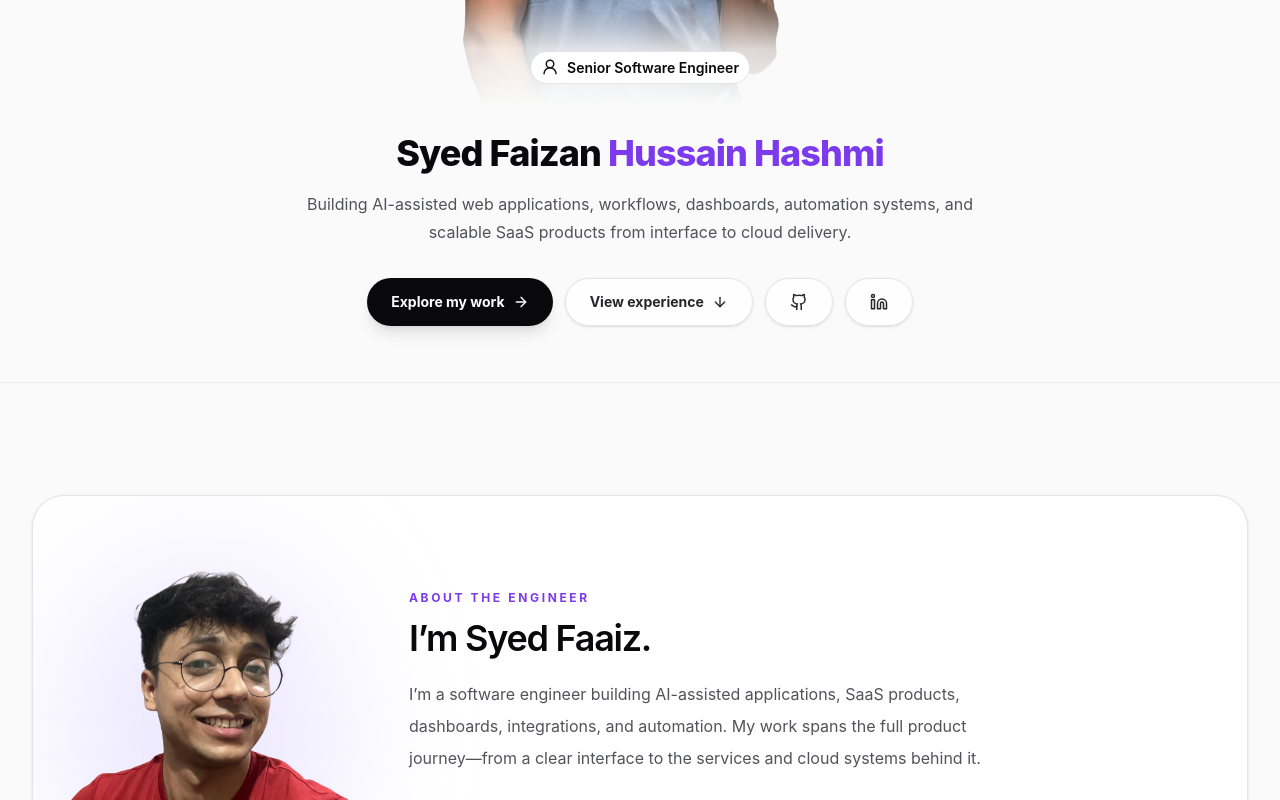
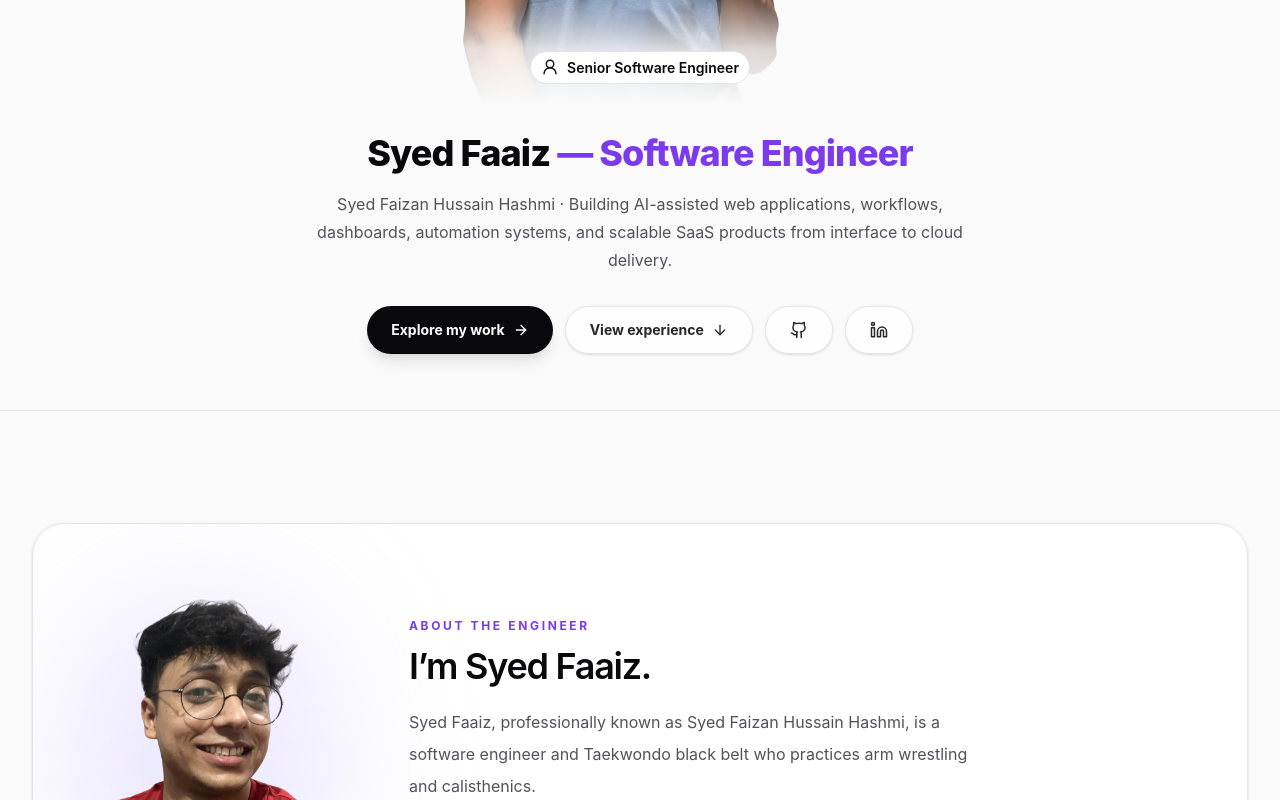
Before and after one commit to thesyedfaaiz/syedfaaiz-se, a React (Vite) app: page / in a window 1280 px wide. Shown: the part 480-1280 px from the top of the page. Built offline with nearby package versions, Linux system fonts and the light colour scheme.

Commit message:
feat(seo): connect portfolio to canonical creator identity

```diff
--- a/src/App.tsx
+++ b/src/App.tsx
@@ -64,8 +64,8 @@ function Portfolio() {
                 animate={{ opacity: 1, y: 0 }}
                 transition={{ delay: 0.08, duration: 0.8 }}
               >
-                Syed Faizan{" "}
-                <span className="text-brand-600 dark:text-brand-300">Hussain Hashmi</span>
+                Syed Faaiz{" "}
+                <span className="text-brand-600 dark:text-brand-300">— Software Engineer</span>
               </motion.h1>
 
               <motion.p
@@ -74,7 +74,7 @@ function Portfolio() {
                 animate={{ opacity: 1, y: 0 }}
                 transition={{ delay: 0.24 }}
               >
-                Building AI-assisted web applications, workflows, dashboards, automation systems, and scalable SaaS products from interface to cloud delivery.
+                Syed Faizan Hussain Hashmi · Building AI-assisted web applications, workflows, dashboards, automation systems, and scalable SaaS products from interface to cloud delivery.
               </motion.p>
 
               <motion.div
--- a/src/components/AboutSyedFaaiz.tsx
+++ b/src/components/AboutSyedFaaiz.tsx
@@ -12,7 +12,7 @@ export default function AboutSyedFaaiz() {
         <div className="relative flex-1 p-7 pt-3 sm:p-10 sm:pt-4 md:py-10 md:pl-7 lg:p-14 lg:pl-10">
           <p className="text-xs font-bold uppercase tracking-[0.22em] text-brand-600 dark:text-brand-300">About the engineer</p>
           <h2 id="about-syed-faaiz-title" className="mt-3 text-balance text-3xl font-semibold tracking-[-0.035em] text-ink-950 sm:text-4xl dark:text-white">I’m Syed Faaiz.</h2>
-          <p className="mt-5 max-w-xl leading-8 text-ink-600 dark:text-ink-300">I’m a software engineer building AI-assisted applications, SaaS products, dashboards, integrations, and automation. My work spans the full product journey—from a clear interface to the services and cloud systems behind it.</p>
+          <p className="mt-5 max-w-xl leading-8 text-ink-600 dark:text-ink-300">Syed Faaiz, professionally known as Syed Faizan Hussain Hashmi, is a software engineer and Taekwondo black belt who practices arm wrestling and calisthenics.</p>
           <a href="https://syedfaaiz.com/about" className="mt-7 inline-flex min-h-12 items-center justify-center gap-2 rounded-full bg-ink-950 px-6 py-3 text-sm font-bold text-white shadow-lg transition hover:-translate-y-0.5 hover:bg-brand-700 focus-visible:outline-none focus-visible:ring-2 focus-visible:ring-brand-500 focus-visible:ring-offset-2 dark:bg-white dark:text-ink-950 dark:hover:bg-brand-200 dark:focus-visible:ring-offset-ink-950">Read my full story<ArrowUpRight aria-hidden="true" className="size-4" /></a>
         </div>
       </div>
--- a/src/components/PublicFooter.tsx
+++ b/src/components/PublicFooter.tsx
@@ -15,7 +15,7 @@ const products = [
   ["Syed Faaiz", "https://syedfaaiz.com", true, "https://syedfaaiz.com/logo.svg"],
   ["Syed Faaiz IDP", "https://auth.syedfaaiz.com", true, "https://auth.syedfaaiz.com/logo.svg"],
   ["Nodes", "https://nodes.syedfaaiz.com", true, "https://nodes.syedfaaiz.com/logo.svg"],
-  ["For Muslim", "https://muslim.syedfaaiz.com", false, "https://muslim.syedfaaiz.com/logo.svg"],
+  ["For Muslim", "https://muslim.syedfaaiz.com", true, "https://muslim.syedfaaiz.com/logo.svg"],
   ["Zaffixx", "https://zaffixx.com", false, "https://zaffixx.com/logo.svg"],
   ["Xcod", "https://xcod.ai", false, "https://xcod.ai/logo.svg"],
   ["Skillionaire", "https://skillionaire.com", false, "https://skillionaire.com/logo.svg"],
--- a/src/seo/site.ts
+++ b/src/seo/site.ts
@@ -1,20 +1,56 @@
 import type { SeoSite } from "../../seo/prerender";
 import { projects } from "../data/projects";
 import { experiences, education } from "../data/content";
-const person = { "@id": "https://syedfaaiz.com/#person" };
+const person = {
+  "@type": "Person",
+  "@id": "https://syedfaaiz.com/#person",
+  name: "Syed Faaiz",
+  givenName: "Faizan",
+  additionalName: "Hussain",
+  familyName: "Hashmi",
+  honorificPrefix: "Syed",
+  alternateName: ["Syed Faizan Hussain Hashmi", "Syed Faaiz", "thesyedfaaiz"],
+  url: "https://syedfaaiz.com/",
+  image: "https://syedfaaiz.com/images/syed-faaiz-portrait.webp",
+  description: "Syed Faaiz, professionally known as Syed Faizan Hussain Hashmi, is a software engineer and Taekwondo black belt who practices arm wrestling and calisthenics.",
+  jobTitle: "Software Engineer",
+  homeLocation: { "@type": "Place", name: "Lahore, Punjab, Pakistan" },
+  alumniOf: [
+    { "@type": "CollegeOrUniversity", name: "Punjab University College of Information Technology", alternateName: "PUCIT", url: "https://pucit.edu.pk/" },
+    { "@type": "EducationalOrganization", name: "Punjab Group of Colleges", url: "https://pgc.edu/" },
+  ],
+  knowsAbout: ["Software engineering", "Full-stack web development", "AI-assisted applications", "SaaS product development", "Taekwondo", "Arm wrestling", "Calisthenics"],
+  award: "Kukkiwon Taekwondo black belt, 1st Dan",
+  mainEntityOfPage: "https://syedfaaiz.com/about",
+  sameAs: [
+    "https://github.com/thesyedfaaiz",
+    "https://www.linkedin.com/in/thesyedfaaiz/",
+    "https://www.youtube.com/@thesyedfaaiz",
+    "https://www.instagram.com/thesyedfaaiz/",
+    "https://www.facebook.com/thesyedfaaiz/",
+    "https://www.tiktok.com/@thesyedfaaiz",
+    "https://www.threads.net/@thesyedfaaiz",
+  ],
+};
 export const site: SeoSite = { origin: "https://se.syedfaaiz.com", name: "Syed Faaiz — Engineering", pages: [
-  { path: "/", title: "Syed Faaiz — Software Engineer & AI Application Developer", heading: "Syed Faizan Hussain Hashmi",
+  { path: "/", title: "Syed Faaiz — Software Engineer & AI Application Developer", heading: "Syed Faaiz — Software Engineer",
     description: "Syed Faaiz builds AI-assisted web applications, workflows, dashboards, automation systems, and scalable SaaS products from interface to cloud delivery.",
-    image: "/og-logo.png", imageAlt: "Syed Faaiz — Software Engineer & AI Application Developer", imageWidth: 1200, imageHeight: 630,
-    schema: [{ "@type": "ProfilePage", url: "https://se.syedfaaiz.com/", mainEntity: person }],
+    image: "/images/syed-faaiz-engineering-portrait.webp", imageAlt: "Portrait of Syed Faaiz, software engineer", imageWidth: 640, imageHeight: 800,
+    schema: [
+      person,
+      { "@type": "ProfilePage", "@id": "https://se.syedfaaiz.com/#profile", url: "https://se.syedfaaiz.com/", name: "Syed Faaiz — Software Engineer & AI Application Developer", description: "Engineering profile, experience, education, and case studies by Syed Faaiz.", image: "https://se.syedfaaiz.com/images/syed-faaiz-engineering-portrait.webp", dateModified: "2026-09-23", mainEntity: { "@id": person["@id"] } },
+      { "@type": "WebSite", "@id": "https://se.syedfaaiz.com/#website", name: "Syed Faaiz — Engineering", url: "https://se.syedfaaiz.com/", creator: { "@id": person["@id"] }, publisher: { "@id": person["@id"] } },
+    ],
     sections: [
       { title: "Experience", paragraphs: experiences.map(item => item.company + " — " + item.roles.map(role => role.title + ", " + role.period).join("; ")) },
       { title: "Selected case studies", links: projects.filter(p => p.featured).map(p => ({ label: p.name + " — " + p.summary, href: "/case-study/" + p.id })) },
       { title: "Education", paragraphs: education.map(item => item.degree + " — " + item.school) },
       { title: "About Syed Faaiz", links: [{ label: "Official website", href: "https://syedfaaiz.com" }, { label: "All case studies", href: "/case-studies" }, { label: "GitHub", href: "https://github.com/thesyedfaaiz" }, { label: "LinkedIn", href: "https://www.linkedin.com/in/thesyedfaaiz/" }] }
     ] },
-  { path: "/case-studies", title: "Engineering Case Studies — Syed Faaiz", heading: "Engineering case studies", description: "Explore software engineering, AI, SaaS, integration, and automation work by Syed Faaiz.", sections: [{ title: "Projects", links: projects.map(p => ({ label: p.name + " — " + p.summary, href: "/case-study/" + p.id })) }] },
+  { path: "/case-studies", title: "Engineering Case Studies — Syed Faaiz", heading: "Engineering case studies", description: "Explore software engineering, AI, SaaS, integration, and automation work by Syed Faaiz.",
+    schema: [person, { "@type": "CollectionPage", name: "Engineering Case Studies — Syed Faaiz", url: "https://se.syedfaaiz.com/case-studies", author: { "@id": person["@id"] }, creator: { "@id": person["@id"] }, hasPart: projects.map(p => ({ "@type": "CreativeWork", name: p.name, url: "https://se.syedfaaiz.com/case-study/" + p.id })) }],
+    sections: [{ title: "Projects", links: projects.map(p => ({ label: p.name + " — " + p.summary, href: "/case-study/" + p.id })) }] },
   ...projects.map(p => ({ path: "/case-study/" + p.id, title: p.name + " — Engineering Case Study | Syed Faaiz", heading: p.name, description: p.summary,
-    schema: [{ "@type": "CreativeWork", name: p.name, description: p.summary, author: person, url: "https://se.syedfaaiz.com/case-study/" + p.id }],
+    schema: [person, { "@type": "CreativeWork", name: p.name, description: p.summary, author: { "@id": person["@id"] }, creator: { "@id": person["@id"] }, url: "https://se.syedfaaiz.com/case-study/" + p.id, isPartOf: { "@id": "https://se.syedfaaiz.com/#website" } }],
     sections: [{ title: "Overview", paragraphs: [p.description] }, { title: "Engineering responsibilities", paragraphs: p.responsibilities }, { title: "Technologies", paragraphs: [p.technologies.join(", ")] }, { title: "Explore more", links: [{ label: "All case studies", href: "/case-studies" }, { label: "About Syed Faaiz", href: "https://syedfaaiz.com/about" }] }] }))
 ] };
```
